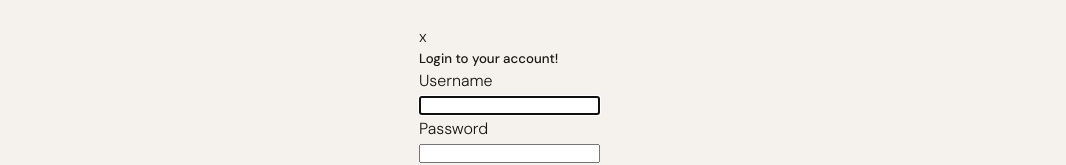
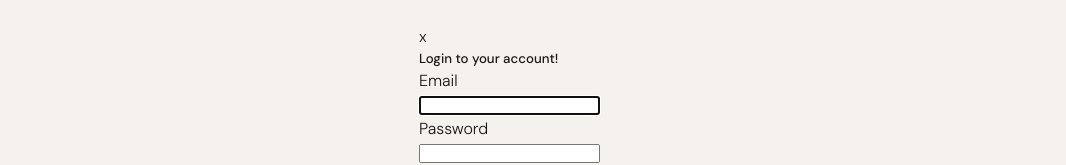
Before and after one commit to Shayana0324/Counter-To-do-app, a React (Vite) app: page / in a window 1280 px wide. Both pictures are taken after a click on the button "Login". Shown: the part 272-437 px from the top of the page, without its empty margins (106-1172 px from the left). Built offline with nearby package versions, Linux system fonts and the light colour scheme.

Commit message:
Handling Login-connecting to backend

```diff
--- a/src/Login.jsx
+++ b/src/Login.jsx
@@ -141,15 +141,23 @@ const Login = () => {
                                 </label>
                             </form>
                         ) : (
-                            <form>
+                            <form onSubmit={(e) => handleLogin(e, close)}>
                                 <span onClick={close}>x</span><br />
                                 <h5>Login to your account!</h5>
 
-                                <label>Username</label><br />
-                                <input type="text" name="username" /><br />
+                                <label>Email</label><br />
+                                <input type="text" name="email"
+                                value={loginForm.email}
+                                onChange={handleLoginChange}
+                                required
+                                /><br />
 
                                 <label>Password</label><br />
-                                <input type="password" name="password" /><br />
+                                <input type="password" name="password"
+                                value={loginForm.password}
+                                onChange={handleLoginChange}
+                                required
+                                /><br />
 
                                 <button type="submit">Login</button><br />
 
@@ -157,7 +165,7 @@ const Login = () => {
                                     Don't have an account?{" "}
                                     <span
                                         style={{ color: "blue", cursor: "pointer" }}
-                                        onClick={() => setIsSignup(true)}
+                                        onClick={() => {setIsSignup(true); setError("");}}
                                     >
                                         Sign Up
                                     </span>
@@ -167,11 +175,6 @@ const Login = () => {
                     </div>
                 )}
             </Popup>
-            {/* <BrowserRouter>
-        <Routes>
-            <Route path="/signup" element={< Signup />}></Route>
-        </Routes>
-    </BrowserRouter> */}
         </div>
     )
 }
```
